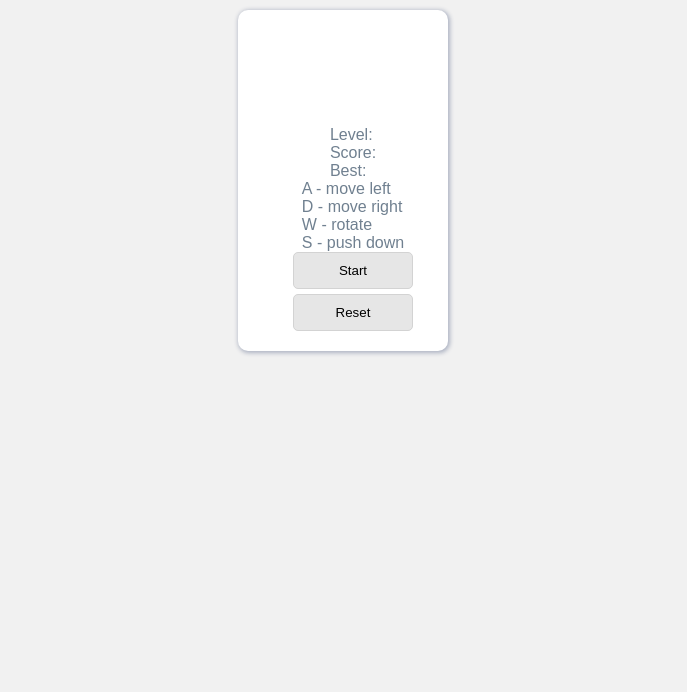
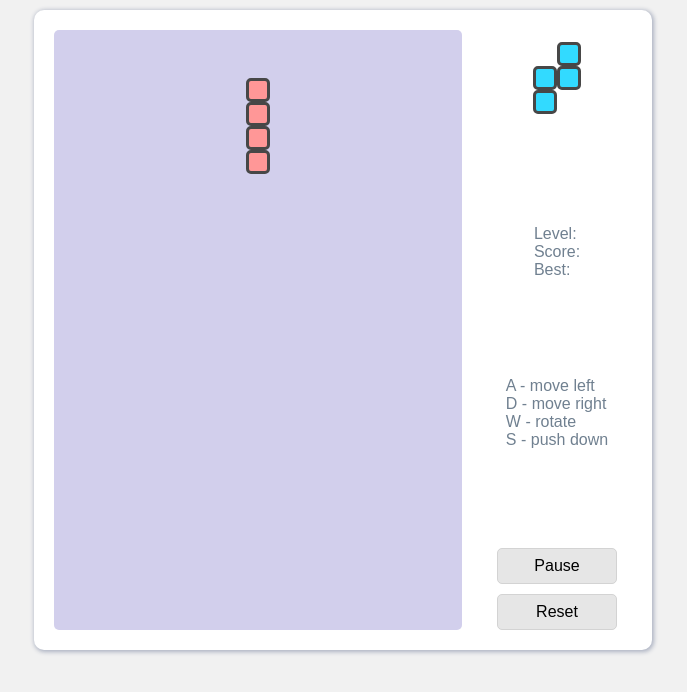
Before and after one commit to khoncharov/Tetris, a website: page src/index.html in a window 1280 px wide. Both pictures are taken after a click on the button "Start". Shown: the whole page, without its empty margins (297-984 px from the left). Drawn offline with Linux system fonts and the light colour scheme.

Commit message:
fix: add view to controller, fix errors

```diff
--- a/src/app/game-controller.js
+++ b/src/app/game-controller.js
@@ -27,13 +27,19 @@ class GameController {
     if (this.game.state === GAME_STARTED) {
       this.removerTimer(this.timer)
       this.game.pause()
-      // this.view
+      this.view.startBtn.textContent = 'Resume'
     } else if (this.game.state === GAME_PAUSED) {
       this.game.resume()
       this.timer = this.addTimer()
+      this.view.startBtn.textContent = 'Pause'
     } else {
       this.game.start()
       this.timer = this.addTimer()
+      this.view.startBtn.textContent = 'Pause'
+      this.view.updateShape()
+      this.view.updateShapePosition()
+      this.view.updateNextShape()
+      this.view.updateBoard()
     }
   }
 
@@ -41,6 +47,8 @@ class GameController {
     if (this.game.state === GAME_STARTED || this.game.state === GAME_PAUSED) {
       this.removerTimer(this.timer)
       this.game.reset()
+      this.view.startBtn.textContent = 'Start'
+      this.view.updateBoard()
     }
   }
 
@@ -51,6 +59,8 @@ class GameController {
         const canRotate = this.game.board.canShapeRotate(this.game.shape)
         if (canRotate) {
           this.game.shape.rotate()
+          this.view.updateShape()
+          this.view.updateShapePosition()
         }
       }
     }
@@ -64,18 +74,21 @@ class GameController {
           const canMoveLeft = this.game.board.canMoveLeft(this.game.shape)
           if (canMoveLeft) {
             this.game.shape.moveLeft()
+            this.view.updateShapePosition()
           }
           break
         case KEY_MOVE_RIGHT:
           const canMoveRight = this.game.board.canMoveRight(this.game.shape)
           if (canMoveRight) {
             this.game.shape.moveRight()
+            this.view.updateShapePosition()
           }
           break
         case KEY_MOVE_DOWN:
           const canMoveDown = this.game.board.canMoveDown(this.game.shape)
           if (canMoveDown) {
             this.game.shape.moveDown()
+            this.view.updateShapePosition()
           }
           break
         default:
@@ -93,13 +106,14 @@ class GameController {
   }
 
   gameTimerHandler = () => {
-    console.log(this.game.shape.position)
     if (this.game.board.isOverflown()) {
       this.removerTimer()
       this.game.finish()
+      this.view.startBtn.textContent = 'Start'
     } else {
       if (this.game.board.canMoveDown(this.game.shape)) {
         this.game.shape.moveDown()
+        this.view.updateShapePosition()
         this.addTimer()
       } else {
         this.game.board.merge(this.game.shape)
@@ -109,6 +123,10 @@ class GameController {
           this.game.score += removedRows.length
         }
         this.game.changeShape()
+        this.view.updateShape()
+        this.view.updateShapePosition()
+        this.view.updateNextShape()
+        this.view.updateBoard()
         this.addTimer()
       }
     }
--- a/src/app/model/model.js
+++ b/src/app/model/model.js
@@ -27,7 +27,7 @@ export class GameModel {
   changeShape = () => {
     this.shape = new Shape(this.nextShape.index, this.nextShape.rotation)
     this.shape.position = { ...SHAPE_INIT_POS }
-    this.nextShape = getRandomShape()
+    this.nextShape = this.getRandomShape()
   }
 
   start = () => {
--- a/src/app/view/view.js
+++ b/src/app/view/view.js
@@ -1,24 +1,15 @@
-import { gameModel } from '../model/model.js'
+import { GAME_PAUSED, GAME_STARTED } from '../const.js'
 import { BLOCK_SIZE } from './const.js'
 
-class GameView {
+export class GameView {
   constructor(gameModel) {
     this.game = gameModel
     this.board = document.querySelector('.game-board')
     this.setBoardSize()
-    this.currShape = document.querySelector('.current-shape')
-    this.nextShape = document.querySelector('.next-shape_container')
+    this.shape = document.querySelector('.shape-container')
+    this.nextShape = document.querySelector('.next-shape-container')
     this.startBtn = document.querySelector('#btn-start')
     this.resetBtn = document.querySelector('#btn-reset')
-  }
-
-  update = () => {
-    if (this.game.isStarted) {
-      this.startBtn.textContent = 'Pause'
-      this.updateNextShape()
-    } else {
-      this.startBtn.textContent = 'Start'
-    }
   }
 
   setBoardSize = () => {
@@ -44,23 +35,27 @@ class GameView {
     return blocksRow
   }
 
-  createShape = (shapeType) => {
+  createShape = (shape) => {
     const shapeContainer = document.createElement('div')
     shapeContainer.classList.add('shape')
-    for (let i = 0; i < shapeType.length; i += 1) {
-      for (let j = 0; j < shapeType[i].length; j += 1) {
-        if (shapeType[i][j]) {
-          const color = shapeType[i][j]
+    for (let i = 0; i < shape.type.length; i += 1) {
+      for (let j = 0; j < shape.type[i].length; j += 1) {
+        if (shape.type[i][j]) {
+          const color = shape.type[i][j]
           const block = this.createBlock(color, i, j)
           shapeContainer.appendChild(block)
         }
       }
     }
+    shapeContainer.style.width = `${shape.width * BLOCK_SIZE}px`
+    shapeContainer.style.height = `${shape.height * BLOCK_SIZE}px`
     return shapeContainer
   }
 
-  updateBoardView = () => {
-    const board = this.game.boardArr
+  updateStats = () => {}
+
+  updateBoard = () => {
+    const board = this.game.board.board
     this.board.innerHTML = ''
 
     for (let row = 0; row < board.length; row += 1) {
@@ -74,18 +69,22 @@ class GameView {
   }
 
   updateNextShape = () => {
-    const shape = this.createShape(this.game.nextShape.type)
+    const shape = this.createShape(this.game.nextShape)
     this.nextShape.innerHTML = ''
     this.nextShape.appendChild(shape)
   }
 
-  updateCurrShape = () => {}
+  updateShape = () => {
+    this.shape.innerHTML = ''
+    const shape = this.createShape(this.game.shape)
+    this.shape.appendChild(shape)
+  }
 
-  resetCurrShape = () => {
-    const shape = this.createShape(this.game.currShape.type)
-    this.currShape.innerHTML = ''
-    this.currShape.appendChild(shape)
+  updateShapePosition = () => {
+    const center = this.game.shape.centerPos.get(this.game.shape.rotation)
+    const i = this.game.shape.position.top - center.i
+    const j = this.game.shape.position.left - center.j
+    this.shape.style.top = `${i * BLOCK_SIZE}px`
+    this.shape.style.left = `${j * BLOCK_SIZE}px`
   }
 }
-
-export const gameView = new GameView(gameModel)
--- a/src/css/style.css
+++ b/src/css/style.css
@@ -1,3 +1,11 @@
+:root {
+  --rad-l: 10px;
+  --rad-m: 5px;
+
+  --clr-white: white;
+  --clr-black: black;
+}
+
 *,
 *::after,
 *::before {
@@ -8,19 +16,24 @@
 
 body {
   font-family: Arial, Helvetica, sans-serif;
+  font-size: 16px;
   background-color: #f1f1f1;
   color: slategrey;
 }
 
+.app {
+  padding: 10px 0;
+}
+
 /* Interface */
 
-.ui-container {
+.game-container {
   display: flex;
   flex-direction: row;
   width: fit-content;
-  margin: 10px auto;
+  margin: 0 auto;
   padding: 20px;
-  border-radius: 10px;
+  border-radius: var(--rad-l);
   background-color: white;
   box-shadow: 1px 1px 4px 1px #acb2c2;
 }
@@ -34,24 +47,28 @@ body {
   width: 150px;
 }
 
-.next-shape_container {
+.next-shape-container {
   width: 96px;
   height: 96px;
-  border-radius: 5px;
+  border-radius: var(--rad-m);
+  display: flex;
+  justify-content: center;
+  align-items: center;
 }
 
-.btn_container {
+.btn-container {
   display: flex;
   flex-direction: column;
-  gap: 5px;
+  gap: 10px;
   width: 80%;
 }
 
 .btn {
-  padding: 10px 20px;
+  padding: 8px 0;
   background-color: #e6e6e6;
   border: 1px solid lightgray;
-  border-radius: 5px;
+  border-radius: var(--rad-m);
+  font-size: 1rem;
   cursor: pointer;
   transition: background-color 0.2s;
 }
@@ -66,10 +83,14 @@ body {
 
 /* Game board */
 
+.game-board-container {
+  position: relative;
+}
+
 .game-board {
-  position: relative;
+  /* position: relative; */
   background-color: #d2cfec;
-  border-radius: 5px;
+  border-radius: var(--rad-m);
 }
 
 /* Block */
@@ -84,7 +105,7 @@ body {
   width: 24px;
   height: 24px;
   border: 3px solid #474747;
-  border-radius: 5px;
+  border-radius: var(--rad-m);
 }
 
 .block-0 {
@@ -109,6 +130,35 @@ body {
 
 /* Shape */
 
+.shape-container {
+  position: absolute;
+}
+
 .shape {
   position: absolute;
 }
+
+/* Pop-up */
+
+.popup-container {
+  position: absolute;
+  top: 0;
+  left: 0;
+  width: 100vw;
+  height: 100vh;
+  display: flex;
+  justify-content: center;
+  align-items: center;
+  background-color: #32323280;
+}
+
+.popup {
+  width: 220px;
+  height: 180px;
+  padding: 20px 20px;
+  background-color: #fff;
+  border-radius: var(--rad-l);
+  display: flex;
+  flex-direction: column;
+  justify-content: space-between;
+}
--- a/src/index.html
+++ b/src/index.html
@@ -9,27 +9,38 @@
   </head>
   <body>
     <main class="app">
-      <div class="ui-container">
-        <section class="game-board"></section>
+      <div class="game-container">
+        <section class="game-board-container">
+          <div class="game-board"></div>
+          <div class="shape-container"></div>
+        </section>
         <section class="controls">
-          <div class="next-shape_container"></div>
-          <div class="stats_container">
+          <div class="next-shape-container"></div>
+          <div class="stats-container">
             <p>Level: <span id="game-level"></span></p>
             <p>Score: <span id="game-score"></span></p>
             <p>Best: <span id="best-score"></span></p>
           </div>
-          <div class="help_container">
+          <div class="help-container">
             <p>A - move left</p>
             <p>D - move right</p>
             <p>W - rotate</p>
             <p>S - push down</p>
           </div>
-          <div class="btn_container">
+          <div class="btn-container">
             <button class="btn" type="button" id="btn-start">Start</button>
             <button class="btn" type="button" id="btn-reset">Reset</button>
           </div>
         </section>
       </div>
+      <!-- <div class="popup-container">
+        <section class="popup">
+          <h3>Results</h3>
+          <p>Score: 123</p>
+          <p>Best score: 99</p>
+          <button class="btn" type="button">Ok</button>
+        </section>
+      </div> -->
     </main>
     <script src="./index.js" type="module"></script>
   </body>
```
